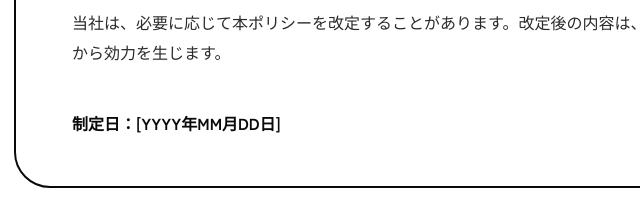
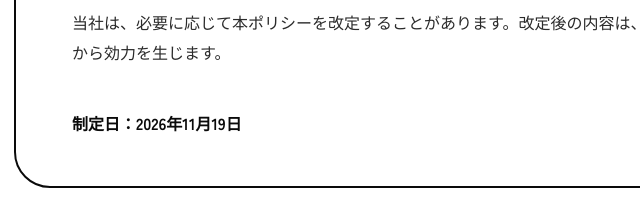
Before and after one commit to saruul-asibiz/asibiz-website, a plain HTML site: page privacy.html in a window 1280 px wide. Shown: the part 1977-2188 px from the top of the page, 18-658 px from the left. Drawn offline with Linux system fonts and the light colour scheme; a web font is replaced by a local one.

Commit message:
Add files via upload
Privacy and policy update.

```diff
--- a/privacy.html
+++ b/privacy.html
@@ -1420,7 +1420,7 @@ html,body{overscroll-behavior-y:none}
       <p>アジビズグループ　個人情報お問い合わせ窓口<br>〒901-2225 沖縄県宜野湾市大謝名2-3-5 1A<br>TEL 098-890-7701 ／ メール info@japanasia.biz</p>
       <h3>9. 本ポリシーの改定</h3>
       <p>当社は、必要に応じて本ポリシーを改定することがあります。改定後の内容は、本サイトに掲載した時点から効力を生じます。</p>
-      <p class="legal-date">制定日：[YYYY年MM月DD日]</p>
+      <p class="legal-date">制定日：2026年11月19日</p>
   </div>
 </section>
 </main>
```
Also changed, not shown: en/privacy.html (+1 -1 lines).
